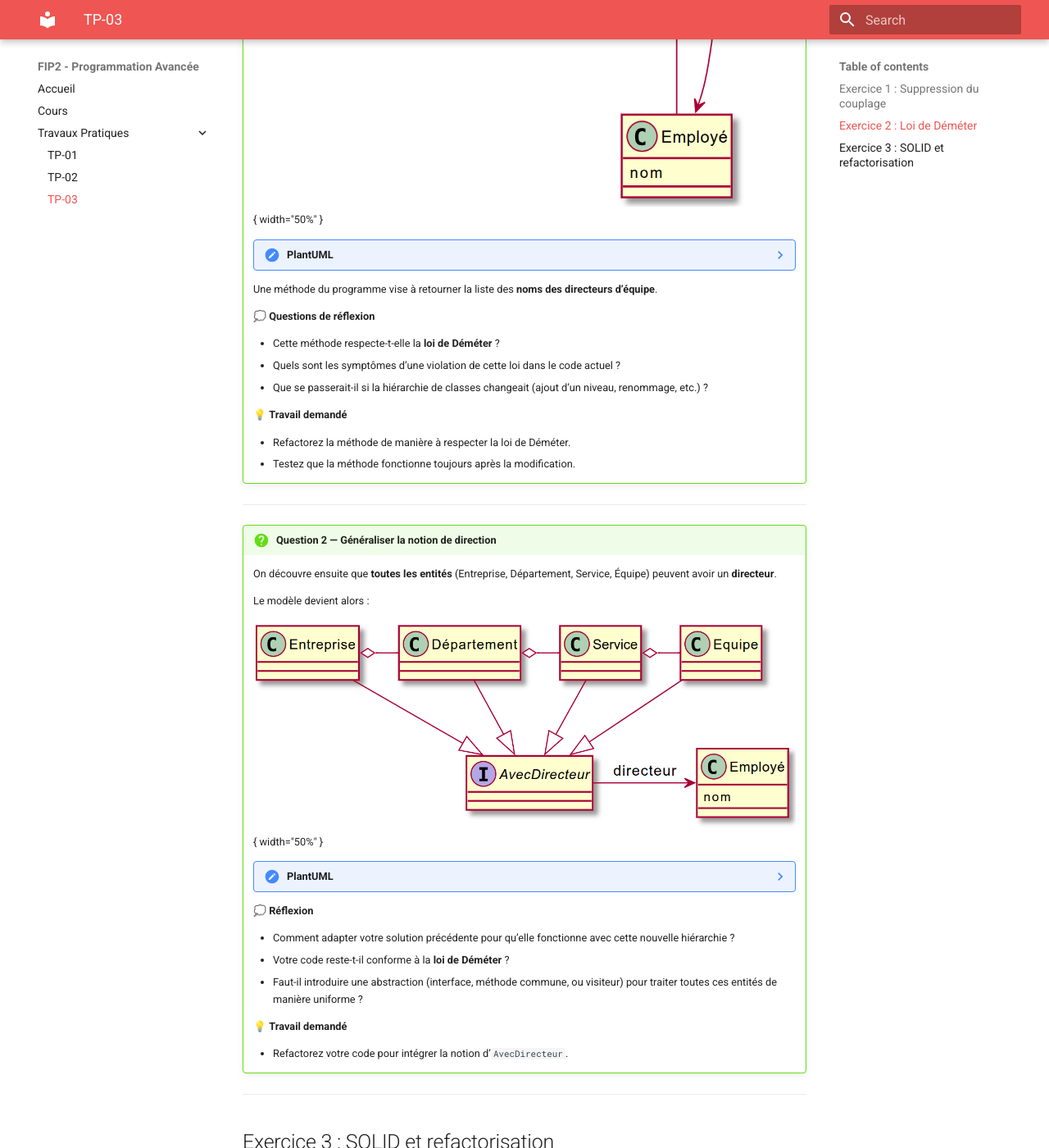
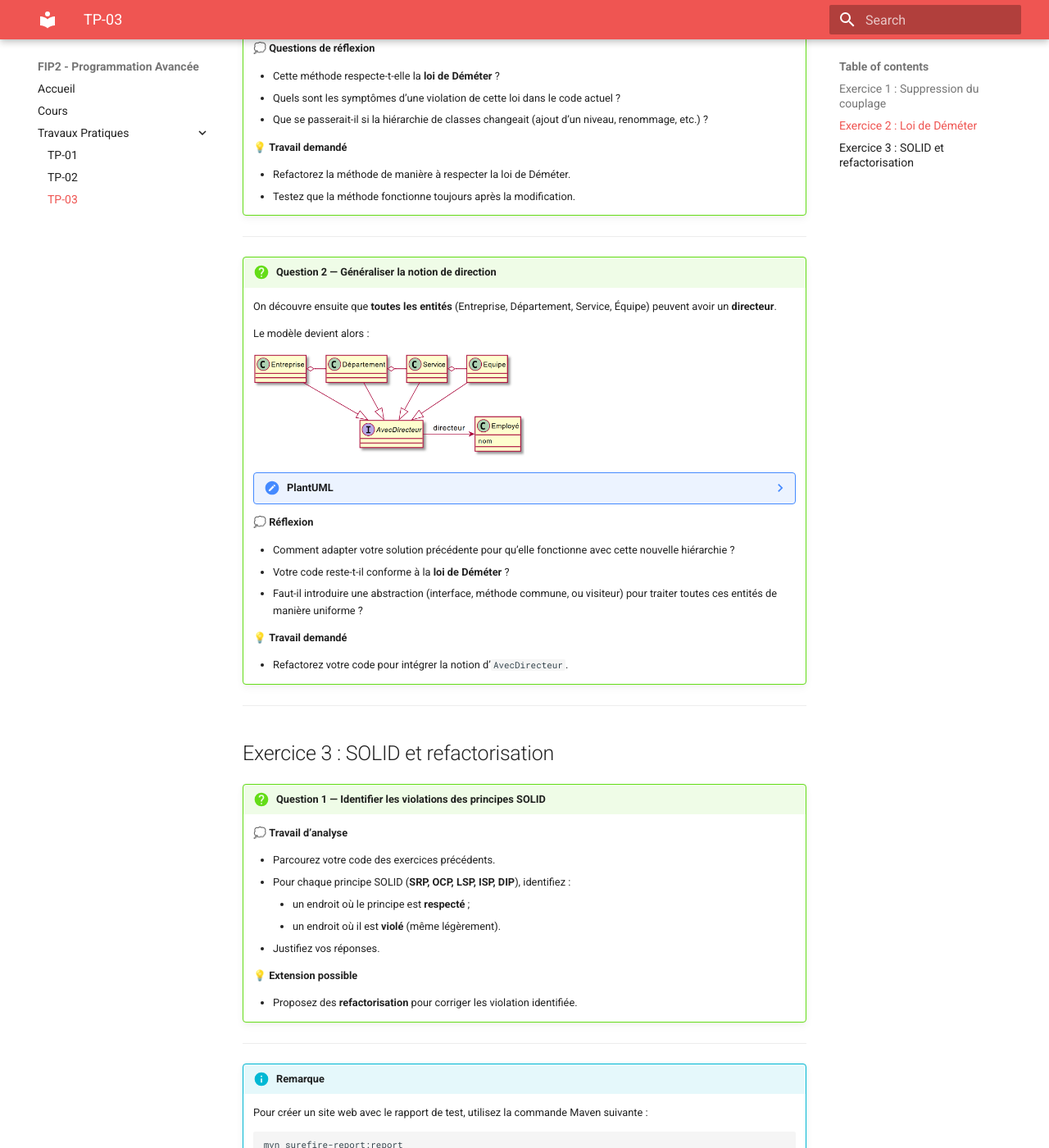
Before and after one commit to rezakaziz/PROG-AVANC, an MkDocs documentation site: the page built from docs/tp/tp03/tp03.md, in a window 1280 px wide and 1400 px high, scrolled down 2630 px. Shown: the whole window at 82% size. Built offline with MkDocs 1.6.1 and Material for MkDocs 9.7.7, drawn with Linux system fonts in a browser that asks for light colours; part of the change alters nothing that is shown.

```diff
--- a/mkdocs.yml
+++ b/mkdocs.yml
@@ -9,6 +9,11 @@ markdown_extensions:
   - pymdownx.superfences
   - pymdownx.arithmatex:
       generic: true
+  - attr_list
+  - md_in_html
+  - pymdownx.blocks.caption
+
+
 
 extra_javascript:
   - https://cdn.jsdelivr.net/npm/mathjax@3/es5/tex-mml-chtml.js
```
